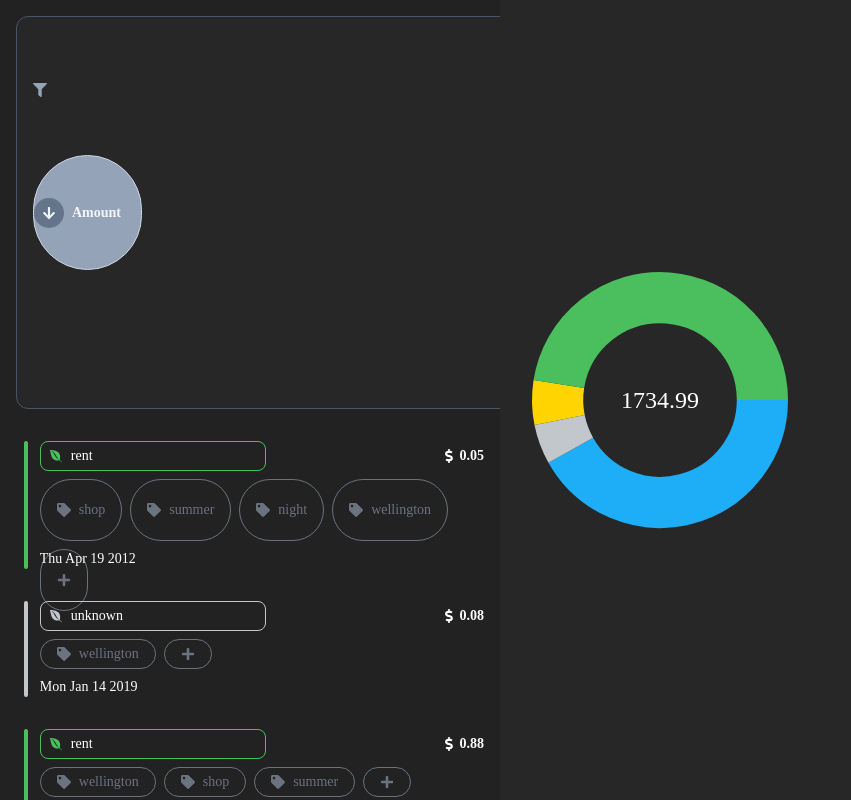
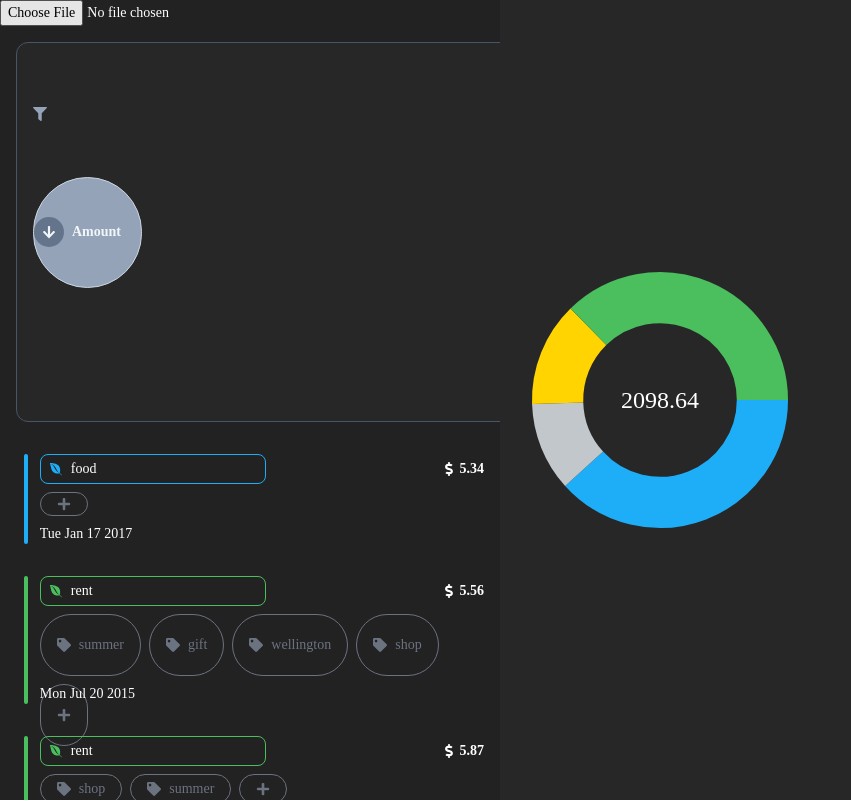
Before and after one commit to rhazsolomon/my-website, a React (Create React App) app: page /pie in a window 1280 px wide. Shown: the whole page, without its empty margins (0-851 px from the left). Built offline with nearby package versions, Linux system fonts and the light colour scheme.

Commit message:
feat: add csv reading capability

```diff
--- a/package.json
+++ b/package.json
@@ -8,6 +8,7 @@
     "@testing-library/user-event": "^13.5.0",
     "@visx/shape": "^2.10.0",
     "chart.js": "^3.7.1",
+    "csv": "^6.0.5",
     "react": "^18.0.0",
     "react-chartjs-2": "^4.1.0",
     "react-dom": "^18.0.0",
--- a/src/App.js
+++ b/src/App.js
@@ -9,12 +9,14 @@ import {
   Route,
   Routes,
 } from "react-router-dom";
+import LandingPage from './pages/LandingPage';
 
 function App() {
   return (
     <Router>
       <Routes>
-        <Route path='/' element={<MyResume />} />
+        <Route path='/' element={<LandingPage />} />
+        <Route path='/resume' element={<MyResume />} />
         <Route path='/pie' element={<PieChartPage />} />
       </Routes>
     </Router>
--- a/src/components/PieChart.js
+++ b/src/components/PieChart.js
@@ -2,7 +2,6 @@ import { PieChart as Pie } from "react-minimal-pie-chart";
 
 const PieChartValue = ({ data, d }) => {
     const total = data.reduce((a, b) => a + b.value, 0)
-    console.log(data)
     return (
         <div className="flex flex-col h-full justify-center items-center content-center">
             {d && (
@@ -25,8 +24,6 @@ const PieChartValue = ({ data, d }) => {
 
 
 const PieChart = ({ data, selectedCategoryId, setSelectedCategoryId }) => {
-    console.log("Hello")
-
     const computeSegmentsShift = (i) => {
         if (data[i].name === selectedCategoryId) { return 4 }
         return 0
--- /dev/null
+++ b/src/pages/LandingPage.js
@@ -0,0 +1,12 @@
+import { Link } from "react-router-dom";
+
+const LandingPage = () => {
+    return (
+        <div>
+            <Link to='/pie'>Hello</Link>
+
+        </div>
+    )
+}
+
+export default LandingPage;
--- a/src/pages/OweMessagePage.js
+++ b/src/pages/OweMessagePage.js
@@ -38,7 +38,7 @@ const OweMessagePage = () => {
             </VStack>
             {total}
             <form onSubmit={e => { addMessage("Rhaz", parseFloat(e.target[0].value)); e.preventDefault() }}>
-                <input type='text' className="bg-blue-100" onSubmit={e => console.log(e + "er")} name="amount" />
+                <input type='text' className="bg-blue-100" name="amount" />
             </form>
 
         </VStack>
--- a/src/pages/PieChartPage.js
+++ b/src/pages/PieChartPage.js
@@ -3,7 +3,7 @@ import { useState } from "react";
 import VStack from "../components/VStack";
 import HStack from "../components/HStack";
 
-import { generateList, random, sample, subset, randomDate } from "../utility/util";
+import { generateList, random, sample, subset, randomDate, parseCSV } from "../utility/util";
 
 import { FaDollarSign, FaEnvira, FaTag, FaPlus, FaArrowUp, FaFilter } from "react-icons/fa";
 import PieChart from "../components/PieChart";
@@ -77,10 +77,11 @@ const TransactionElement = ({ transaction }) => {
                 <div>{transaction.date.toDateString()}</div>
             </VStack>
         </HStack>
+    )
+}
 
 
-    )
-}
+
 
 const TransactionList = ({ transactions, selectedCategoryId, filteredTagIds }) => {
     const displayTransactions = (transactions
@@ -141,10 +142,12 @@ function createNewTransaction(category = null, amount = null, tags = null) {
     }
 }
 
-const allTransactions = generateList(createNewTransaction, 40)
+
 
 
 const PieChartPage = () => {
+
+    const [allTransactions, setAllTransactions] = useState(generateList(createNewTransaction, 40))
 
     const [selectedCategoryId, setSelectedCategoryId] = useState(null)
     const [filteredTagIds, setFilteredTagIds] = useState([
@@ -182,9 +185,38 @@ const PieChartPage = () => {
         return data.sort((a, b) => a.name.localeCompare(b.name))
     }
 
+    async function handleFileInput(e) {
+        const file = e.target.files[0]
+        const text = await file.text()
+        const transactionHints = parseCSV(text)
+
+        const transactionHintToTransaction = (th) => {
+            const [day, month, year] = th['Date'].split('/')
+            return {
+                category: 'category_8A13196D-5F8C-4FC6-934F-979ECA2FA9AD',
+                amount: Math.abs(Number.parseFloat(th['Amount'])),
+                date: new Date(year, month, day),
+                tags: []
+            }
+        }
+        const isValidTransactionHint = (th) => {
+            try {
+                transactionHintToTransaction(th)
+                if (th['Amount'] === undefined) { return false }
+                if (th['Date'] === undefined) { return false }
+                return true
+            } catch (error) {
+                return false
+            }
+        }
+        setAllTransactions(transactionHints.filter(isValidTransactionHint).map(transactionHintToTransaction))
+    }
+
+    // setKeyBindings()
     return (
         <div className='flex flex-col-reverse md:flex-row h-screen items-center bg-[#272727] text-white w-screen font-rhaz text-sm'>
             <VStack className='max-w-[500px] overflow-y-auto h-full bg-[#222222]'>
+                <input type={'file'} onChange={handleFileInput} />
                 <Filter filteredTagIds={filteredTagIds} setFilteredTagIds={setFilteredTagIds} orderByIdx={orderByIdx} setOrderByIdx={setOrderByIdx} orderAscending={orderAscending} setOrderAscending={setOrderAscending} />
                 <TransactionList transactions={transactions} selectedCategoryId={selectedCategoryId} filteredTagIds={filteredTagIds} />
             </VStack>
--- a/src/utility/util.js
+++ b/src/utility/util.js
@@ -36,3 +36,19 @@ function range(n) {
     }
     return ret
 }
+
+export function parseCSV(text) {
+    const lines = text.split('\r\n')
+    const headers = lines[0].split(',')
+    const payments = lines.splice(1)
+    const ret = []
+    for (const payment of payments) {
+        const obj = {}
+        const values = payment.split(',')
+        for (let i = 0; i < values.length; i++) {
+            obj[headers[i]] = values[i]
+        }
+        ret.push(obj)
+    }
+    return ret
+}
```
Also changed, not shown: 1 other file (tests, documents, lock files or other folders).
